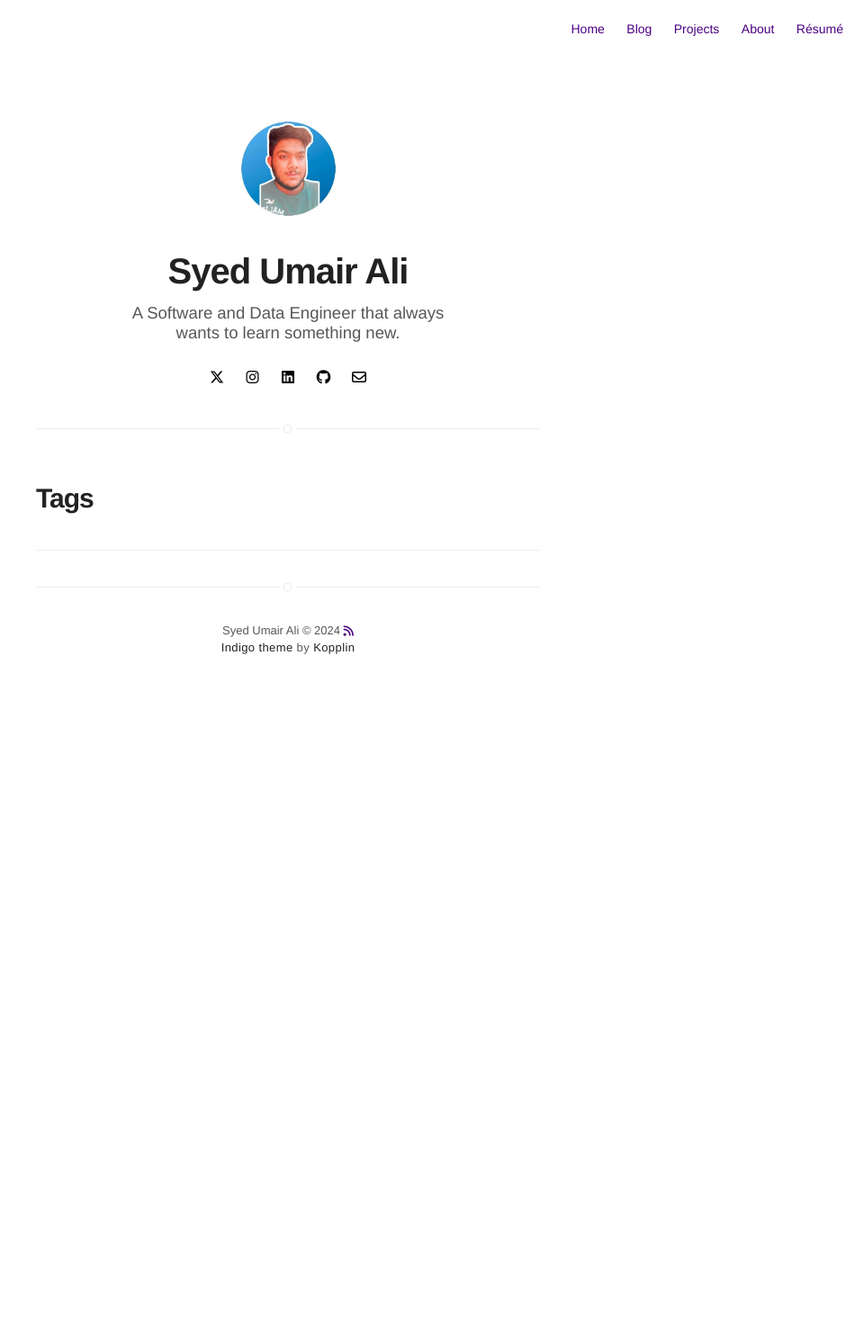
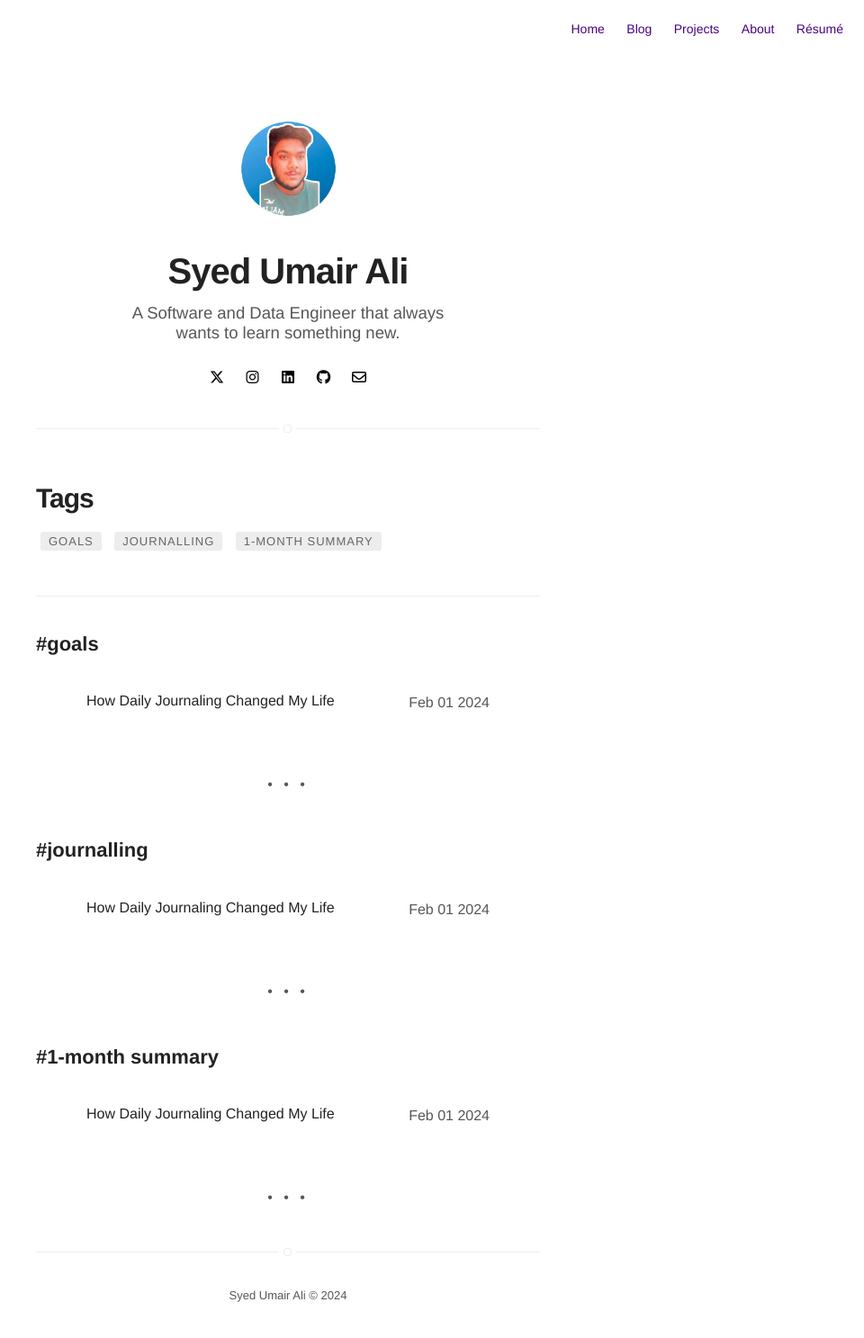
Before and after one commit to SyedUmairCodes/syedumaircodes.github.io, a Jekyll site: the page built from tags.html, in a window 1280 px wide. Shown: the whole page at 90% size, without its empty margins (320-1280 px from the left). Built offline with Jekyll 4.4.1, drawn with Linux system fonts in a browser that asks for light colours; nearby versions of some CDN libraries; before the commit the page ends 900 px from its top, so only the background shows below that.

```diff
--- a/_includes/footer.html
+++ b/_includes/footer.html
@@ -1,13 +1,3 @@
 <footer class="footer-main">
     {{ site.title }} © {{ site.time | date: '%Y' }}
-
-    <a class="link" href="{{ site.url }}/feed.xml" target="_blank" alt="anchor link to rss feed" aria-label="anchor link to rss feed">
-        <i class="fa-solid fa-rss"></i>
-    </a>
-
-    <p class="extra">
-        <a class="link" href="https://github.com/sergiokopplin/indigo">Indigo theme</a>
-        by
-        <a class="link" href="https://github.com/sergiokopplin/indigo">Kopplin</a>
-    </p>
 </footer>
--- a/_layouts/post.html
+++ b/_layouts/post.html
@@ -43,7 +43,3 @@ layout: page
 {% if site.show-author %}
     {% include author.html %}
 {% endif %}
-
-{% if site.disqus.categories contains page.category %}
-    {% include disqus.html %}
-{% endif %}
--- /dev/null
+++ b/_posts/2024-02-01-journalling-for-a-month.md
@@ -0,0 +1,16 @@
+---
+title: "How Daily Journaling Changed My Life"
+layout: post
+date: 2024-02-01
+headerImage: false
+category: blog
+tags:
+- goals
+- journalling
+- 1-month summary
+author: Syed Umair Ali
+---
+
+The 26th of January, 2024 marks exactly one month of me writing a daily journal and it truly has been life-changing. I got insights into where most my time is spent, whom I spent it with, what I ate, and the things that I have done on a weekly, daily, and monthly basis.
+
+My mental health and overall mood has also improved, I can just write down anything I want in my journal since I don't want to talk to people about my thoughts and feelings. Overall, journalling has been really great for both my mental and somewhat physical health as well. I'm glad I really started this.
--- a/_sass/base/variables-dark.sass
+++ b/_sass/base/variables-dark.sass
@@ -4,7 +4,7 @@ $fontMonospace: "Consolas", Liberation Mono, Menlo, Courier, monospace
 $alpha: #aaa
 $beta: #ededed
 $gama: #999
-$delta: #9300ff
+$delta: #2980B9
 $epsilon: #222
 $omega: #000
 $zeta: #fff
```
